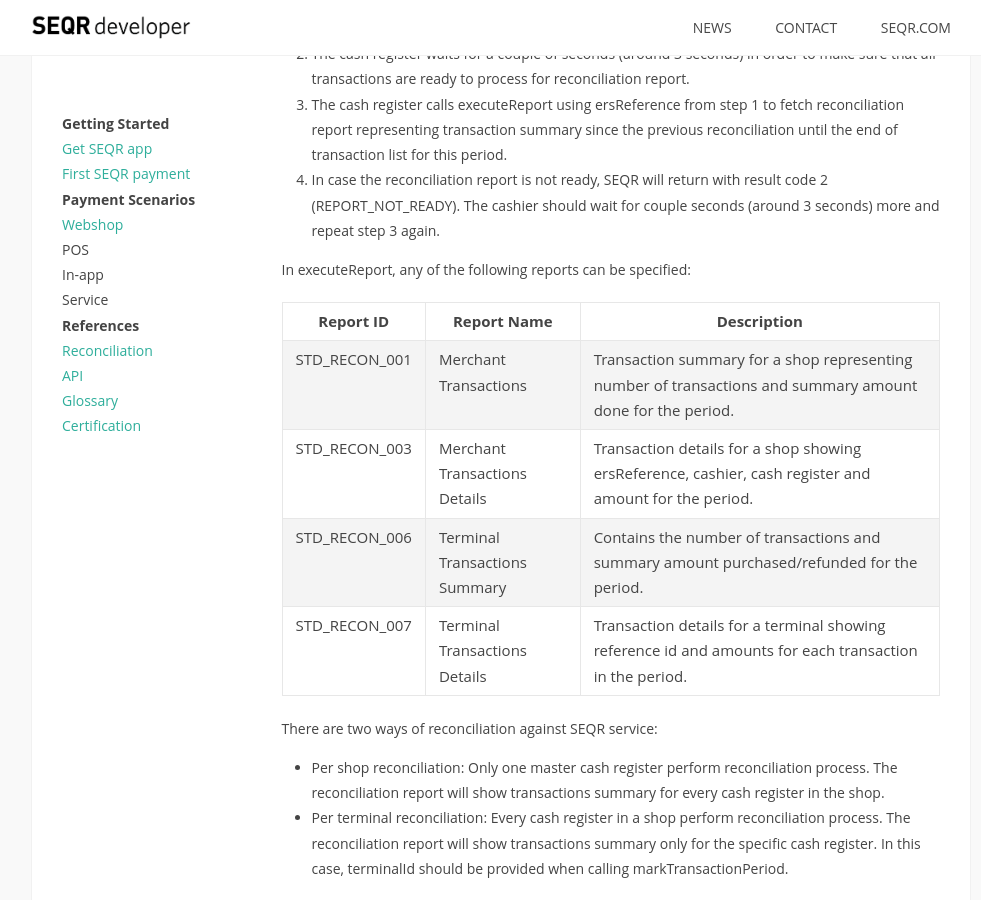
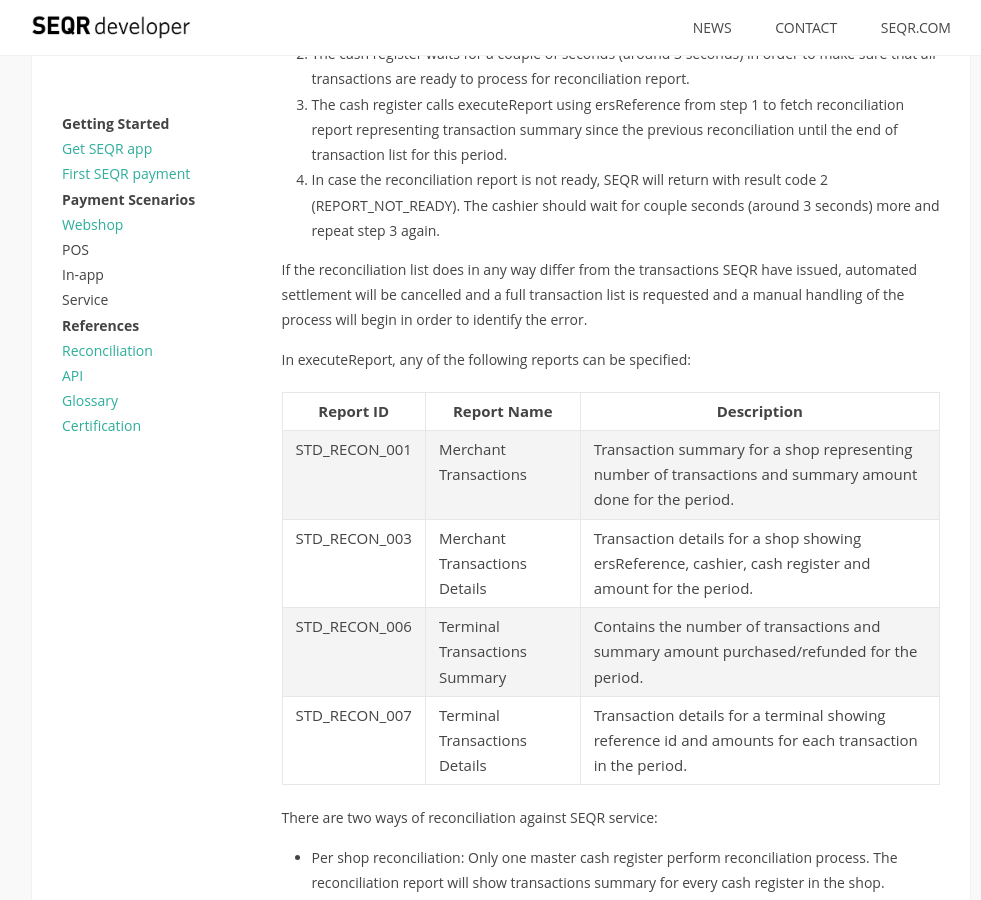
Before and after one commit to SeamlessDistribution/SeamlessDistribution.github.io, a Jekyll site: the page built from merchant/reference/reconciliation.md, in a window 1280 px wide and 900 px high, scrolled down 797 px. Shown: the whole window, without its empty margins (139-1120 px from the left). Built offline with Jekyll 4.4.1, drawn with Linux system fonts in a browser that asks for light colours.

Commit message:
Update reconciliation.md

```diff
--- a/merchant/reference/reconciliation.md
+++ b/merchant/reference/reconciliation.md
@@ -44,6 +44,10 @@
 (REPORT_NOT_READY). The cashier should wait for couple seconds (around 3 seconds) more and repeat
 step 3 again.
 
+If the reconciliation list does in any way differ from the transactions SEQR have issued,
+automated settlement will be cancelled and a full transaction list is requested and a manual handling of the
+process will begin in order to identify the error.
+
 In executeReport, any of the following reports can be specified:
 
 
```
